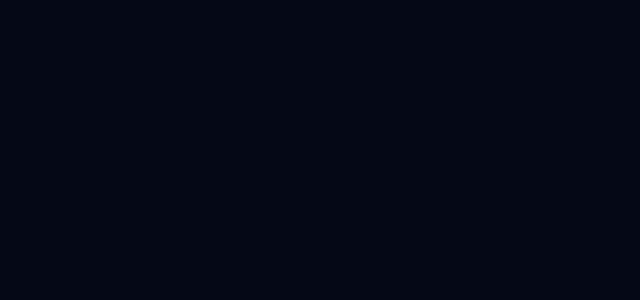
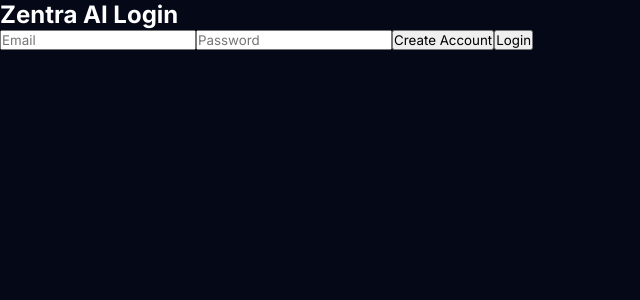
Before and after one commit to Gduffusug/Zentra-ai-, a React (Vite) app: page /login in a window 1280 px wide. Before the commit this address had no page. Shown: the top 300 px of the page, without its empty margins (0-640 px from the left). Built offline with nearby package versions, Linux system fonts and the light colour scheme.

Commit message:
Update main.jsx

```diff
--- a/src/main.jsx
+++ b/src/main.jsx
@@ -23,7 +23,10 @@
           path="/age-calculator"
           element={<AgeCalculator />}
         />
-
+<Route
+  path="/login"
+  element={<Login />}
+/>
       </Routes>
     </BrowserRouter>
   </React.StrictMode>
```
